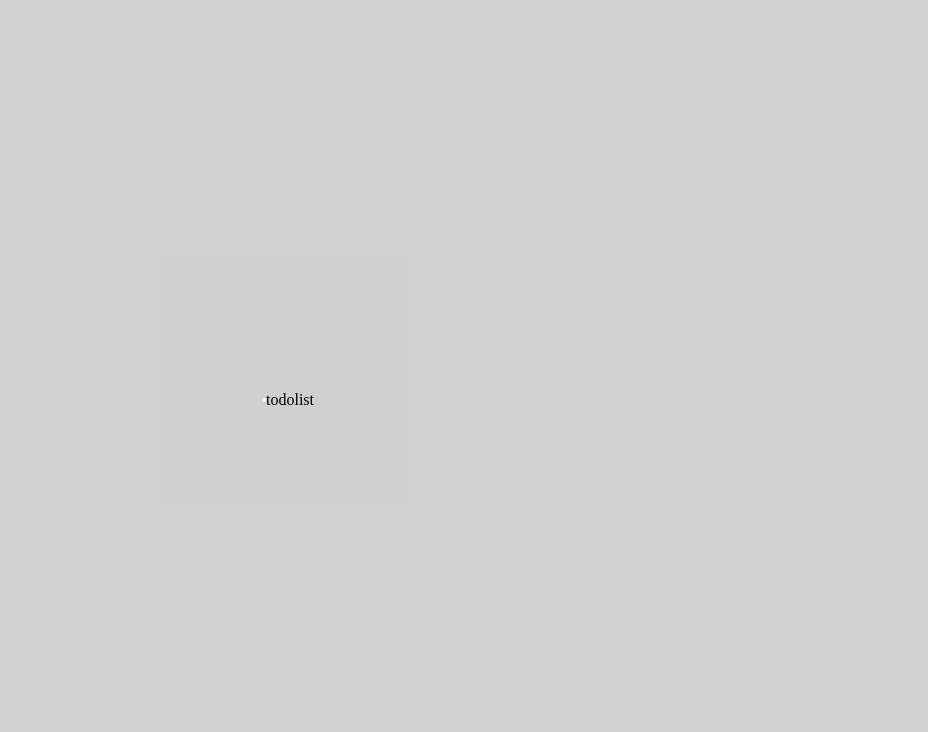
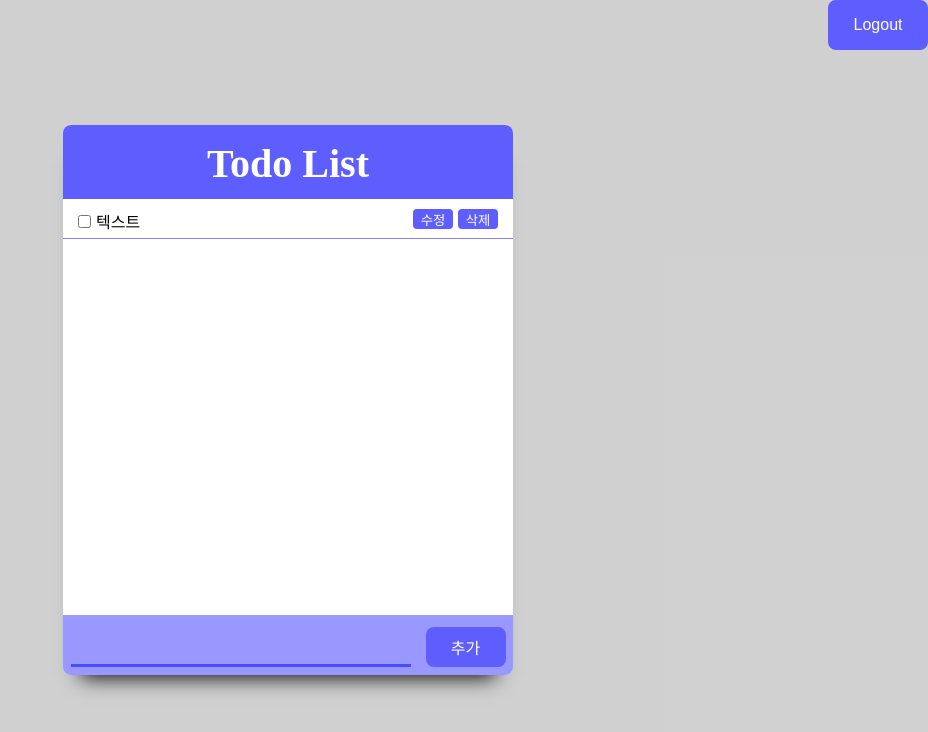
Before and after one commit to KanghoYoo/wanted-pre-onboarding-frontend, a React (Create React App) app: page /todo in a window 1280 px wide. Shown: the top 732 px of the page, without its empty margins (352-1280 px from the left). Built offline with nearby package versions, Linux system fonts and the light colour scheme; sample sign-in values are in the browser's storage.

Commit message:
Add: TodoList UI 디자인 추가
Add: 로그아웃 버튼 UI 추가

```diff
--- a/src/page/TodoList.tsx
+++ b/src/page/TodoList.tsx
@@ -1,22 +1,144 @@
-import React from "react";
+import React, { useEffect } from "react";
 import { Navigate } from "react-router-dom";
-import { Background } from "./Login";
+import { Background, Container } from "./Login";
 import styled from "styled-components";
 
 function TodoList() {
+  useEffect(() => {}, []);
+
   return (
     <>
       {localStorage.getItem("access_token") === null ? (
         <Navigate to="/admin" replace={true} />
       ) : (
         <Background>
-          <LogoutButton></LogoutButton>todolist
+          <LogoutButton>Logout</LogoutButton>
+          <TodoContainer>
+            <MainText>Todo List</MainText>
+            <ListContainer>
+              <ListWrap>
+                <TodoTextLabel>
+                  <CheckTodoInput type="checkbox"></CheckTodoInput>
+                  텍스트
+                </TodoTextLabel>
+                <ButtonWrapper>
+                  <ModifyTodoButton>수정</ModifyTodoButton>
+                  <RemoveTodoButton>삭제</RemoveTodoButton>
+                </ButtonWrapper>
+              </ListWrap>
+            </ListContainer>
+            <AddContainer>
+              <AddInputText></AddInputText>
+              <AddTextButton>추가</AddTextButton>
+            </AddContainer>
+          </TodoContainer>
         </Background>
       )}
     </>
   );
 }
 
-const LogoutButton = styled.button``;
+const LogoutButton = styled.button`
+  position: absolute;
+  top: 0;
+  right: 0;
+  background-color: #5e5eff;
+  border: none;
+  border-radius: 8px;
+  width: 100px;
+  height: 50px;
+  color: #fff;
+  font-size: 16px;
+`;
+
+const TodoContainer = styled(Container)`
+  width: 450px;
+  height: 550px;
+`;
+const MainText = styled.h1`
+  flex: 1;
+  background-color: #5e5eff;
+  width: 100%;
+  border-radius: 8px 8px 0px 0px;
+  padding-top: 15px;
+  color: #fff;
+  font-size: 40px;
+  text-align: center;
+`;
+
+const ListContainer = styled.div`
+  flex: 7;
+  display: flex;
+  direction: column;
+  width: 100%;
+`;
+const ListWrap = styled.div`
+  display: flex;
+  direction: row;
+  justify-content: space-between;
+  padding: 10px 15px;
+  border-bottom: 1px solid #8383ff;
+  width: 100%;
+  height: 40px;
+`;
+
+const TodoTextLabel = styled.label``;
+const CheckTodoInput = styled.input`
+  margin-right: 5px;
+`;
+
+const ButtonWrapper = styled.div``;
+const ModifyTodoButton = styled.button`
+  background: #5e5eff;
+  border: none;
+  width: 40px;
+  height: 20px;
+  margin-left: 5px;
+  border-radius: 4px;
+  color: white;
+`;
+const RemoveTodoButton = styled.button`
+  background: #5e5eff;
+  border: none;
+  width: 40px;
+  height: 20px;
+  margin-left: 5px;
+  border-radius: 4px;
+  color: white;
+`;
+
+const AddContainer = styled.div`
+  display: flex;
+  direction: row;
+  justify-content: space-around;
+  align-items: center;
+  background-color: #5e5effa2;
+  border-top: 4px solid #9999ff;
+  border-radius: 0px 0px 8px 8px;
+  width: 100%;
+  height: 60px;
+`;
+const AddInputText = styled.input`
+  background: none;
+  border: none;
+  border-bottom: 3px solid #4c4cff;
+  width: 340px;
+  height: 40px;
+  font-size: 16px;
+  :focus {
+    outline: none;
+    border-bottom: 4px solid #5e5eff;
+  }
+`;
+
+const AddTextButton = styled.button`
+  background-color: #5e5eff;
+  border: none;
+  border-radius: 8px;
+  color: #fff;
+  font-size: 16px;
+  width: 80px;
+  height: 40px;
+`;
 
 export default TodoList;
```
